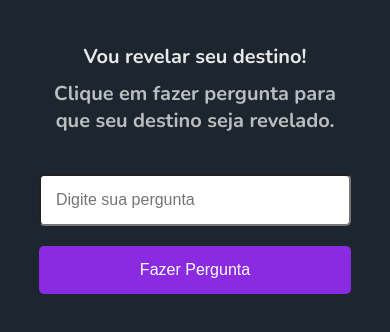
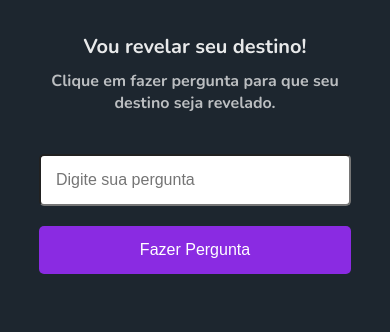
Before and after one commit to carlozfilipe/nostradamus-web, a plain HTML site: page index.html in a window 390 px wide. Shown: the part 190-522 px from the top of the page. Drawn offline with nearby package versions, Linux system fonts and the light colour scheme.

Commit message:
💄 Update style file

```diff
--- a/style.css
+++ b/style.css
@@ -92,7 +92,7 @@ button:hover {
 
   h2 {
     font-size: 1.25rem;
-    margin-top: 40px;
+    margin-top: 30px;
     margin-bottom: 10px;
     opacity: 0.9;
   }
@@ -106,4 +106,10 @@ button:hover {
     border-radius: 5px;
   }
 
+  p {
+    font-size: 1rem;
+    margin-bottom: 40px;
+    opacity: 0.7;
+  }
+
 }
```
